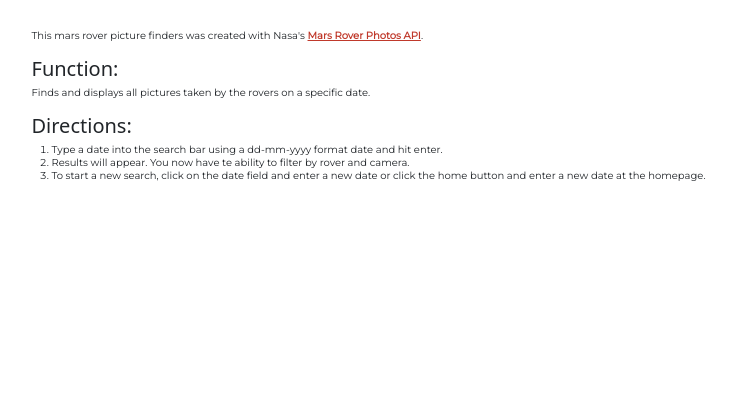
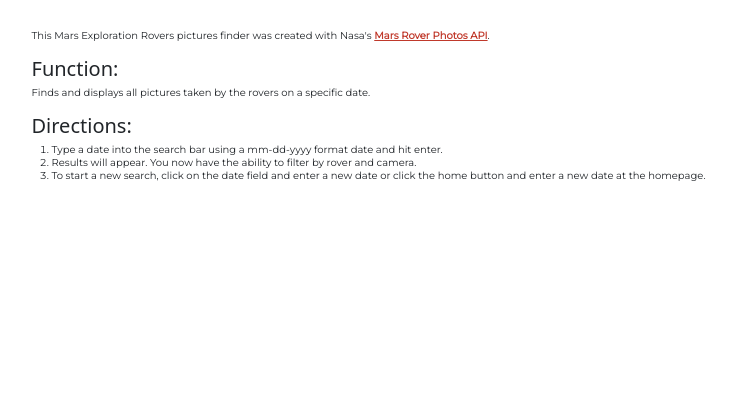
Before and after one commit to E-A-Gee/Django-Mars-Rover, a Django app: page /about/ in a window 1280 px wide. Shown: the part 287-707 px from the top of the page, without its empty margins (46-780 px from the left). Run offline with Django 3.2, Linux system fonts and the light colour scheme; some libraries are stand-ins or nearby versions.

Commit message:
Update Site Text
Fix typos, etc. on the About and Meet the Rovers pages.

```diff
--- a/rover_app/templates/rover_app/about.html
+++ b/rover_app/templates/rover_app/about.html
@@ -22,14 +22,14 @@
 <div class="container my-5 meet-container">
     <div class="row">
         <div class="col" id="About">
-            <p>This mars rover picture finders was created with Nasa's <a href="https://api.nasa.gov/" style="color:#C0392B"><b>Mars Rover Photos API</b></a>.</p>
+            <p>This Mars Exploration Rovers pictures finder was created with Nasa's <a href="https://api.nasa.gov/" style="color:#C0392B"><b>Mars Rover Photos API</b></a>.</p>
             <h2 class="mt-4">Function:</h2>
             <p>Finds and displays all pictures taken by the rovers on a specific date.</p>
             <h2 class="mt-4">Directions:</h2>
             <p>
                 <ol>
-                <li>Type a date into the search bar using a dd-mm-yyyy format date and hit enter.</li>
-                <li>Results will appear. You now have te ability to filter by rover and camera.</li>
+                <li>Type a date into the search bar using a mm-dd-yyyy format date and hit enter.</li>
+                <li>Results will appear. You now have the ability to filter by rover and camera.</li>
                 <li>To start a new search, click on the date field and enter a new date or click the
                     home button and enter a new date at the homepage.
                 </li>
```
Also changed, not shown: rover_app/templates/rover_app/meet.html (+6 -6 lines).
